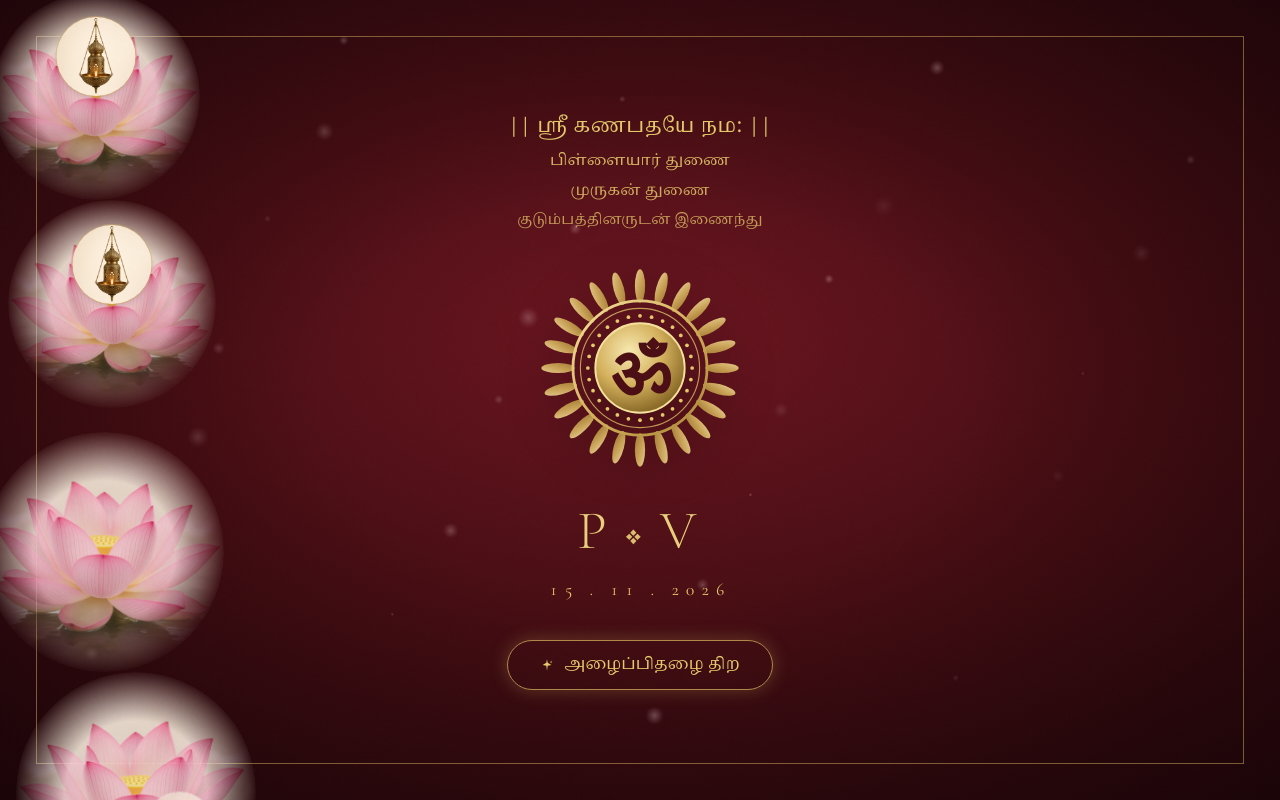
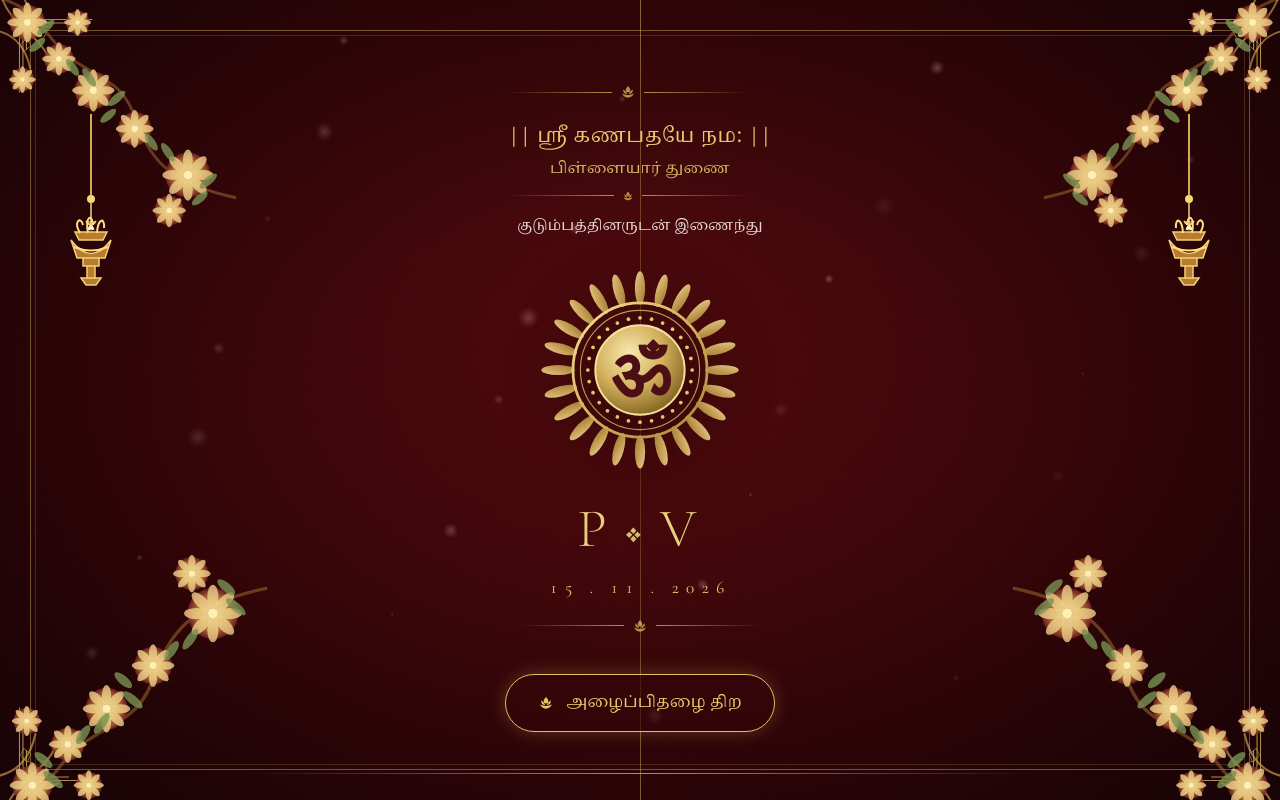
Before and after one commit to Thaksigan23/wedding_web, a React (Vite) app: page / in a window 1280 px wide. Built offline with nearby package versions, Linux system fonts and the light colour scheme.

Commit message:
Polish the opening cover with floral corners and hanging lamps.

```diff
--- a/src/components/OpeningDoor.jsx
+++ b/src/components/OpeningDoor.jsx
@@ -68,7 +68,7 @@ export function OpeningDoor({ open, onOpen }) {
           className="fixed inset-0 z-50 flex cursor-pointer flex-col items-center justify-center overflow-hidden"
           style={{
             background:
-              'radial-gradient(ellipse 80% 70% at 50% 42%, #6b1520 0%, #4a0e14 45%, #2a070c 100%)',
+              'radial-gradient(ellipse 68% 82% at 50% 44%, #4d090c 0%, #390508 54%, #210306 100%)',
           }}
           onClick={handleOpen}
           onKeyDown={(e) => {
@@ -91,11 +91,12 @@ export function OpeningDoor({ open, onOpen }) {
             }}
           />
 
-          {/* Thin gold frame */}
-          <div
-            className="pointer-events-none absolute inset-5 border border-[#d4b05c]/50 sm:inset-7 md:inset-9"
-            aria-hidden="true"
-          />
+          {/* Fine double frame and central ornamental axis */}
+          <div className="pointer-events-none absolute inset-[14px] border border-[#d4b05c]/45 sm:inset-[26px] md:inset-[30px]" aria-hidden="true" />
+          <div className="pointer-events-none absolute inset-[19px] border border-[#d4b05c]/20 sm:inset-[31px] md:inset-[35px]" aria-hidden="true" />
+          <div className="pointer-events-none absolute top-0 bottom-0 left-1/2 w-px bg-gradient-to-b from-[#d4b05c]/55 via-[#d4b05c]/15 to-[#d4b05c]/50" aria-hidden="true" />
+          <FrameCorners />
+          <div className="pointer-events-none absolute bottom-[3.2%] left-[19%] right-[19%] h-px bg-gradient-to-r from-transparent via-[#d4b05c]/80 to-transparent" aria-hidden="true" />
 
           {/* Soft floating petal / bokeh orbs */}
           {!reduced && (
@@ -142,22 +143,21 @@ export function OpeningDoor({ open, onOpen }) {
             }
             transition={{ duration: opening ? 0.4 : 0.75, ease: EASE_OUT }}
           >
-            <div className="space-y-1 text-[#e4c86a]">
-              <p className="font-tamil text-[clamp(1.05rem,0.95rem+0.45vw,1.25rem)] leading-[1.75] tracking-wide">
+            <div className="space-y-0.5 text-[#e4c86a]">
+              <OrnamentDivider />
+              <p className="mt-5 font-tamil text-[clamp(1.05rem,0.95rem+0.45vw,1.25rem)] leading-[1.75] tracking-wide">
                 || ஸ்ரீ கணபதயே நம: ||
               </p>
               <p className="font-tamil text-[0.88rem] leading-[1.75] text-[#e4c86a]/90 sm:text-[0.95rem]">
                 பிள்ளையார் துணை
               </p>
-              <p className="font-tamil text-[0.88rem] leading-[1.75] text-[#e4c86a]/85 sm:text-[0.95rem]">
-                முருகன் துணை
-              </p>
-              <p className="font-tamil text-[0.82rem] leading-[1.75] text-[#e4c86a]/75 sm:text-[0.9rem]">
-                குடும்பத்தினருடன் இணைந்து
+              <OrnamentDivider small />
+              <p className="mt-3 font-tamil text-[0.82rem] leading-[1.75] text-ivory/90 sm:text-[0.9rem]">
+                {wedding.togetherWith.ta}
               </p>
             </div>
 
-            <div className="my-8 sm:my-9">
+            <div className="my-7 sm:my-8">
               <OmMedallion pulse={!reduced && !opening} />
             </div>
 
@@ -166,9 +166,7 @@ export function OpeningDoor({ open, onOpen }) {
               style={{ fontSize: 'clamp(2.4rem, 1.7rem + 2.6vw, 3.4rem)' }}
             >
               {initials.bride}
-              <span className="mx-3 inline-block text-[0.38em] align-middle opacity-90" aria-hidden="true">
-                ❖
-              </span>
+              <span className="mx-3 inline-block text-[0.38em] align-middle opacity-90" aria-hidden="true">❖</span>
               {initials.groom}
             </p>
 
@@ -176,8 +174,9 @@ export function OpeningDoor({ open, onOpen }) {
               {dateLabel}
             </p>
 
+            <OrnamentDivider />
             <motion.div
-              className="mt-9 inline-flex min-h-[50px] items-center justify-center gap-2.5 rounded-full border border-[#d4b05c]/75 bg-transparent px-8 py-2.5"
+              className="mt-6 inline-flex min-h-[58px] min-w-[260px] items-center justify-center gap-3 rounded-full border border-[#e3bd61] bg-[#320508]/65 px-8 py-2.5 shadow-[inset_0_0_0_3px_rgba(212,176,92,0.12),0_0_22px_rgba(0,0,0,0.3)]"
               animate={
                 reduced || opening
                   ? undefined
@@ -191,7 +190,7 @@ export function OpeningDoor({ open, onOpen }) {
               }
               transition={{ duration: 2.8, repeat: Infinity, ease: 'easeInOut' }}
             >
-              <SparkleIcon className="h-3.5 w-3.5 shrink-0 text-[#e4c86a]" />
+              <LotusIcon className="h-4 w-4 shrink-0 text-[#e4c86a]" />
               <span className="font-tamil text-[1rem] text-[#e4c86a]">அழைப்பிதழை திற</span>
             </motion.div>
           </motion.div>
@@ -204,67 +203,42 @@ export function OpeningDoor({ open, onOpen }) {
 function CornerDecor() {
   return (
     <div className="pointer-events-none absolute inset-0 z-[3] overflow-hidden" aria-hidden="true">
-      {/* Top-left lotus + lamp */}
-      <CornerLotus
-        className="absolute -top-2 -left-2 h-36 w-36 sm:h-44 sm:w-44 md:h-52 md:w-52"
-        lamp
-      />
-      {/* Top-right */}
-      <CornerLotus
-        className="absolute -top-2 -right-2 h-36 w-36 sm:h-44 sm:w-44 md:h-52 md:w-52"
-        lamp
-        mirror
-      />
-      {/* Bottom-left */}
-      <CornerLotus
-        className="absolute -bottom-4 -left-4 h-40 w-40 sm:h-52 sm:w-52 md:h-60 md:w-60"
-      />
-      {/* Bottom-right */}
-      <CornerLotus
-        className="absolute -bottom-4 -right-4 h-40 w-40 sm:h-52 sm:w-52 md:h-60 md:w-60"
-        mirror
-        accent
-      />
+      <FloralCorner className="absolute -left-3 -top-3 h-44 w-44 sm:h-64 sm:w-64" />
+      <FloralCorner className="absolute -right-3 -top-3 h-44 w-44 sm:h-64 sm:w-64 scale-x-[-1]" />
+      <FloralCorner className="absolute -bottom-6 -left-3 h-48 w-48 sm:h-72 sm:w-72 scale-y-[-1]" />
+      <FloralCorner className="absolute -bottom-6 -right-3 h-48 w-48 sm:h-72 sm:w-72 scale-[-1]" />
+      <HangingLamp className="absolute left-[4%] top-[14%] hidden h-44 w-20 sm:block md:h-56" />
+      <HangingLamp className="absolute right-[4%] top-[14%] hidden h-44 w-20 scale-x-[-1] sm:block md:h-56" />
     </div>
   )
 }
 
-function CornerLotus({ className = '', lamp = false, mirror = false, accent = false }) {
-  return (
-    <div className={`relative ${className}`}>
-      <img
-        src="/images/icon-lotus.jpg"
-        alt=""
-        className={`h-full w-full rounded-full object-cover shadow-[0_8px_32px_rgba(0,0,0,0.35)] ${
-          mirror ? 'scale-x-[-1]' : ''
-        }`}
-        style={{
-          maskImage:
-            'radial-gradient(circle at 50% 50%, #000 42%, transparent 72%)',
-          WebkitMaskImage:
-            'radial-gradient(circle at 50% 50%, #000 42%, transparent 72%)',
-          opacity: 0.92,
-        }}
-        draggable={false}
-      />
-      {lamp && (
-        <img
-          src="/images/icon-lantern.jpg"
-          alt=""
-          className="absolute top-[12%] left-1/2 h-[38%] w-[38%] -translate-x-1/2 rounded-full object-cover shadow-md ring-1 ring-[#d4b05c]/50"
-          draggable={false}
-        />
-      )}
-      {accent && (
-        <img
-          src="/images/icon-lotus.jpg"
-          alt=""
-          className="absolute right-[18%] bottom-[22%] h-[28%] w-[28%] rounded-full object-cover opacity-80 ring-1 ring-white/30"
-          draggable={false}
-        />
-      )}
-    </div>
-  )
+function FrameCorners() {
+  return <div className="pointer-events-none absolute inset-0 z-[2]" aria-hidden="true">
+    {['left-4 top-4', 'right-4 top-4 scale-x-[-1]', 'left-4 bottom-4 scale-y-[-1]', 'right-4 bottom-4 scale-[-1]'].map((pos) => <svg key={pos} viewBox="0 0 92 92" className={`absolute h-16 w-16 text-[#d4b05c]/80 sm:h-20 sm:w-20 ${pos}`} fill="none"><path d="M4 88V20Q4 4 20 4h68M8 61V22Q8 8 22 8h39M12 39V24Q12 12 24 12h15" stroke="currentColor" strokeWidth="1.2"/><path d="M13 20q9-2 9-11m-8 17q12-2 12-14m-2 17q10-2 11-12" stroke="currentColor" strokeWidth=".8"/><path d="M5 33l8-8 4 9-8 7z" stroke="currentColor" strokeWidth=".8"/></svg>)}
+  </div>
+}
+
+function FloralCorner({ className = '' }) {
+  return <svg viewBox="0 0 260 260" className={`pointer-events-none ${className}`} fill="none" aria-hidden="true">
+    <defs><radialGradient id="flowerGold"><stop stopColor="#fff1bb"/><stop offset=".55" stopColor="#d7a449"/><stop offset="1" stopColor="#781a20"/></radialGradient></defs>
+    <path d="M0 8C55 16 56 54 89 75s49 22 63 63 39 62 100 75" stroke="#9d652e" strokeWidth="3" opacity=".55"/>
+    <path d="M10 0c14 44 40 44 51 70M0 42c26 2 38 17 43 40M34 0c4 21 13 30 30 37" stroke="#d09c50" strokeWidth="2" opacity=".65"/>
+    {[[40,35,18],[72,72,15],[107,104,19],[149,143,17],[203,190,23],[35,93,12],[91,35,12],[184,226,15]].map(([x,y,r],i)=><g key={i} transform={`translate(${x} ${y})`}><circle r={r} fill="url(#flowerGold)" opacity=".82"/>{Array.from({length:8},(_,j)=><ellipse key={j} cx="0" cy={-r*.65} rx={r*.22} ry={r*.48} fill="#f1d28a" opacity=".78" transform={`rotate(${j*45})`}/>)}<circle r={r*.19} fill="#fff0b1"/></g>)}
+    {[ [57,52],[91,88],[129,124],[171,164],[222,208] ].map(([x,y],i)=><g key={`l${i}`} fill="#789151" opacity=".8" transform={`translate(${x} ${y}) rotate(${i%2?55:-40})`}><ellipse cx="-9" rx="10" ry="4"/><ellipse cx="9" cy="-8" rx="11" ry="4"/></g>)}
+  </svg>
+}
+
+function HangingLamp({ className = '' }) {
+  return <svg viewBox="0 0 80 220" className={`pointer-events-none ${className}`} fill="none" aria-hidden="true"><path d="M40 0v84" stroke="#d6a94f" strokeWidth="2"/><circle cx="40" cy="85" r="4" fill="#f4d579"/><path d="M40 88v23m-5-4q5 8 10 0M24 118h32l-4 8H28zM20 126q20 27 40 0l-6 18H26zM32 144h16v8H32zM36 152h8v12h-8zM30 164h20l-5 7h-10z" fill="#b77b2b" stroke="#f1cf77" strokeWidth="1.5"/><path d="M29 119c-7-12 1-17 3-8m5 8c-3-17 4-20 5-8m4 8c1-15 8-16 7-5m-30 19q17 7 34 0" stroke="#ffdc83" strokeWidth="2"/><path d="M38 116q2-7 4 0" stroke="#fff5c1" strokeWidth="3"/></svg>
+}
+
+function OrnamentDivider({ small = false }) {
+  return <div className={`flex w-60 items-center justify-center gap-2 text-[#d9ad53]/80 ${small ? 'my-2' : 'my-4'}`} aria-hidden="true"><span className="h-px flex-1 bg-gradient-to-r from-transparent to-current"/><LotusIcon className={small ? 'h-3 w-3' : 'h-4 w-4'}/><span className="h-px flex-1 bg-gradient-to-l from-transparent to-current"/></div>
+}
+
+function LotusIcon({ className = '' }) {
+  return <svg viewBox="0 0 24 24" className={className} fill="currentColor" aria-hidden="true"><path d="M12 3c-2.3 2.4-3.5 4.6-3.5 6.6 0 1.6 1.3 2.8 3.5 3.3 2.2-.5 3.5-1.7 3.5-3.3C15.5 7.6 14.3 5.4 12 3ZM5 8c-.4 3.2.4 5.3 2.3 6.4 1.1.6 2.3.7 3.6.3C9 11.8 7 9.6 5 8Zm14 0c-2 1.6-4 3.8-5.9 6.7 1.3.4 2.5.3 3.6-.3C18.6 13.3 19.4 11.2 19 8ZM3 14c2 4.4 5 6.6 9 6.6s7-2.2 9-6.6c-2.4 1.6-5.4 2.4-9 2.4S5.4 15.6 3 14Z"/></svg>
 }
 
 function OmMedallion({ pulse = false }) {
@@ -345,12 +319,3 @@ function OmMedallion({ pulse = false }) {
     </motion.div>
   )
 }
-
-function SparkleIcon({ className = '' }) {
-  return (
-    <svg viewBox="0 0 24 24" className={className} fill="currentColor" aria-hidden="true">
-      <path d="M12 2l1.2 6.3L19.5 12l-6.3 1.2L12 22l-1.2-8.8L4.5 12l6.3-3.7L12 2z" />
-      <path d="M19 4l.5 2.2L21.5 7l-2 0.5L19 9.5l-.5-2L16.5 7l2-.5L19 4z" opacity="0.85" />
-    </svg>
-  )
-}
```
